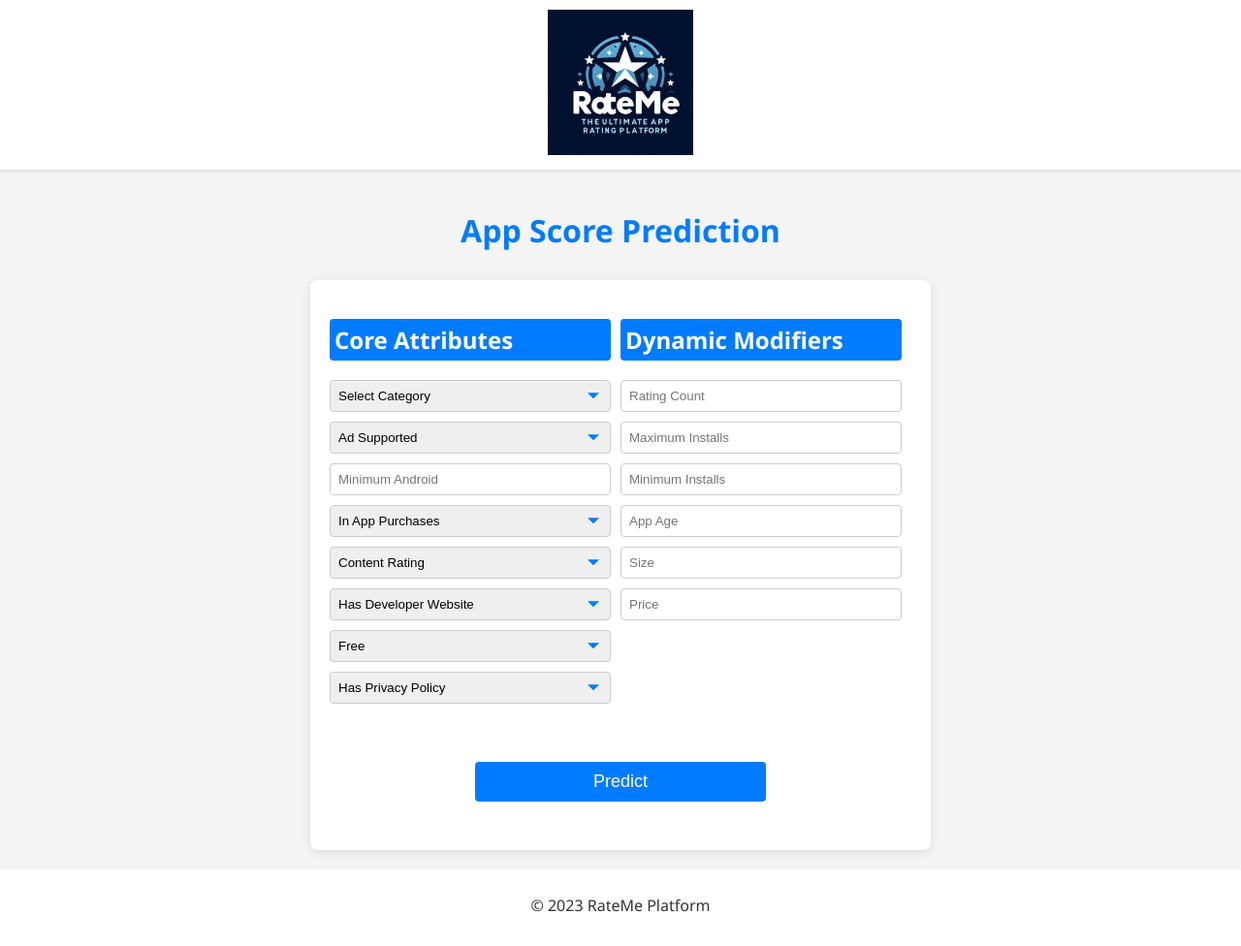
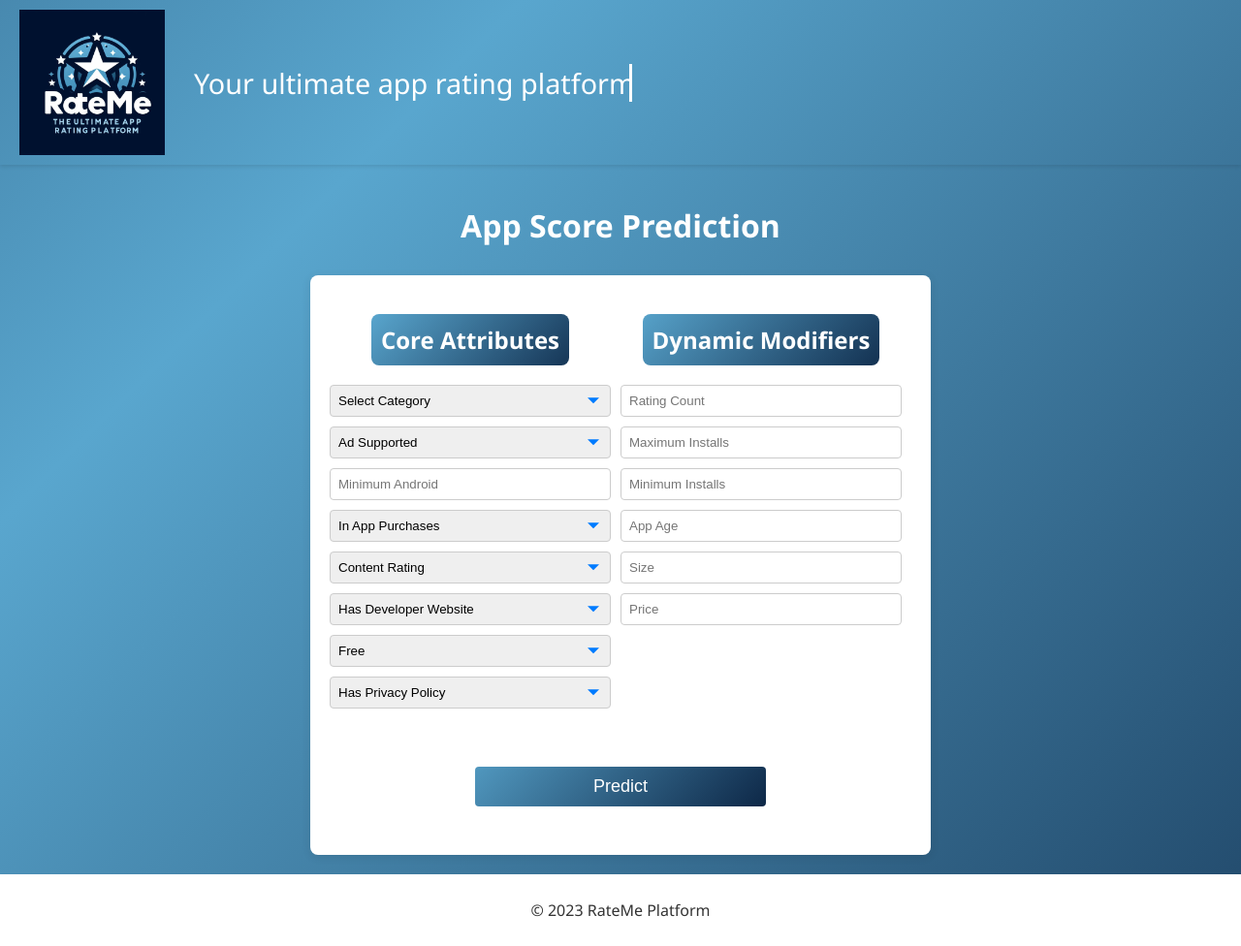
Before and after one commit to NatsuD99/Google_Play_Store, a Flask app: page / in a window 1280 px wide. Shown: the whole page at 97% size. Before the commit the page ends 941 px from the top, so only its background shows below. Run offline with Flask 3, Linux system fonts and the light colour scheme.

Commit message:
final UI update

```diff
--- a/ratpred/static/styles.css
+++ b/ratpred/static/styles.css
@@ -1,9 +1,63 @@
+@keyframes typing {
+  from { width: 0; }
+  to { width: 100%; }
+}
+
+@keyframes blinkCursor {
+  from { border-right-color: white; }
+  to { border-right-color: transparent; }
+}
+
+.app-header {
+  padding: 10px;
+  text-align: left;
+  box-shadow: 0 2px 4px rgba(0,0,0,0.1);
+  display: flex;
+  align-items: center;
+  justify-content: start;
+  background-color: transparent;
+  position: relative;
+  z-index: 10;
+}
+
+.logo {
+  max-width: 150px;
+  margin-left: 10px;
+  margin-right: 20px;
+}
+
+.app-description {
+  color: #fff;
+  font-size: 1.8em;
+  font-family: 'Segoe UI', Tahoma, Geneva, Verdana, sans-serif;
+  white-space: nowrap;
+  overflow: hidden;
+  margin-right: 10px;
+  border-right: 3px solid;
+  padding: 0 10px;
+  box-sizing: border-box;
+  width: 0;
+  animation: typing 4s steps(30, end) 1s infinite, blinkCursor 500ms step-end infinite;
+}
+
+.main-content {
+  padding-top: 60px;
+}
+
 body, html {
   height: 100%;
   margin: 0;
   font-family: 'Segoe UI', Tahoma, Geneva, Verdana, sans-serif;
-    background-color: #f4f4f4;
   color: #333;
+  background: linear-gradient(-45deg, #00112f, #59a6ce, #00112f, #59a6ce);
+  background-size: 400% 400%;
+  animation: gradientAnimation 15s ease infinite;
+}
+
+@keyframes gradientAnimation {
+  0% { background-position: 0% 50%; }
+  50% { background-position: 100% 50%; }
+  100% { background-position: 0% 50%; }
 }
 
 .container {
@@ -12,15 +66,11 @@
   height: 100%;
 }
 
-.app-header, .app-footer {
+.app-footer {
   background-color: #fff;
   padding: 10px;
   text-align: center;
   box-shadow: 0 2px 4px rgba(0,0,0,0.1);
-}
-
-.logo {
-    max-width: 150px;
 }
 
 .main-content {
@@ -29,7 +79,7 @@
 }
 
 .title {
-    color: #007bff;
+  color: #fff;
   text-align: center;
   margin-bottom: 30px;
 }
@@ -62,10 +112,13 @@
 }
 
 .core-attributes h2, .dynamic-modifiers h2 {
-    background-color: #007bff;
+  background: linear-gradient(-45deg, #00112f, #59a6ce, #00112f, #59a6ce);
+  background-size: 400% 400%;
+  animation: gradientAnimation 15s ease infinite;
   color: #fff;
-    padding: 5px;
-    border-radius: 4px;
+  padding: 10px;
+  border-radius: 8px;
+  align-self: center;
 }
 
 .attributes select, .attributes input {
@@ -93,7 +146,9 @@
   width: 50%;
   margin: 10px auto;
   padding: 10px 20px;
-    background-color: #007bff;
+  background: linear-gradient(-45deg, #00112f, #59a6ce, #00112f, #59a6ce);
+  background-size: 400% 400%;
+  animation: gradientAnimation 15s ease infinite;
   color: white;
   border: none;
   border-radius: 4px;
--- a/ratpred/templates/index.html
+++ b/ratpred/templates/index.html
@@ -1,7 +1,7 @@
 <!DOCTYPE html>
 <html>
 <head>
-    <title>App Score Prediction</title>
+    <title>RateMe</title>
     <link rel="stylesheet" href="{{ url_for('static', filename='styles.css') }}">
     <script src="{{ url_for('static', filename='script.js') }}"></script>
 </head>
@@ -9,6 +9,10 @@
     <div class="container">
         <header class="app-header">
             <img src="{{ url_for('static', filename='logo.jpg') }}" alt="RateMe Logo" class="logo">
+            <!-- Description next to the logo -->
+            <div class="app-description">
+                <span class="typewriter-text">Your ultimate app rating platform. Analyze and predict app success with our AI-powered insights.</span>
+            </div>
         </header>
         <main class="main-content">
             <h1 class="title">App Score Prediction</h1>
```
Lines whose indentation alone changed are shown as unchanged.
